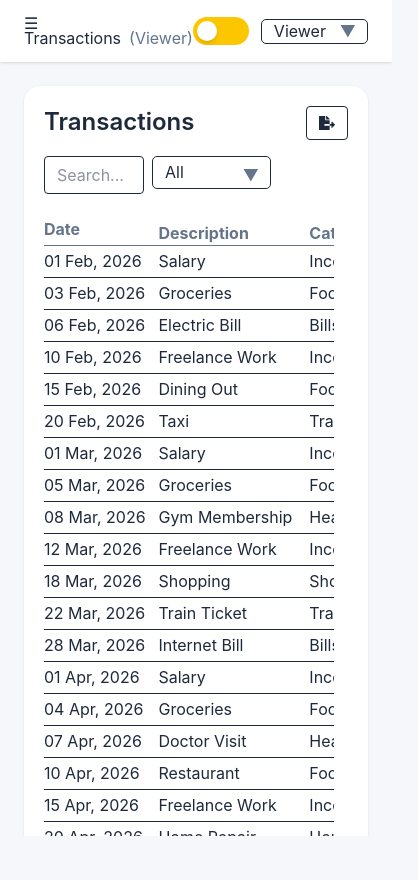
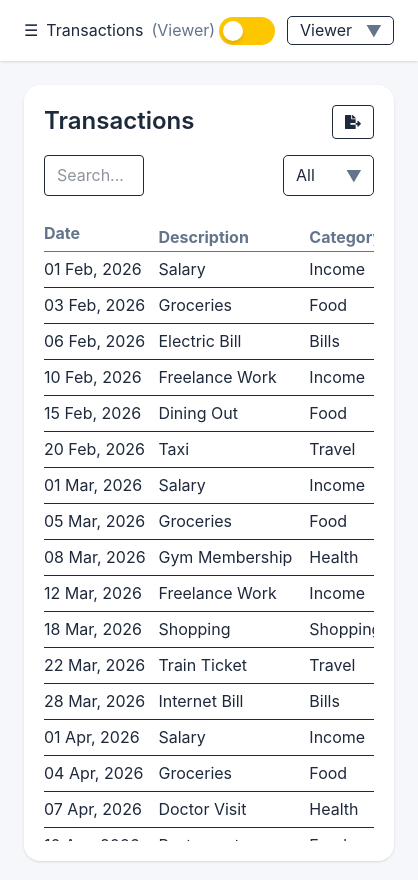
Before and after one commit to ArtyVisual/Finance-Dashboard, a React (Vite) app: page /transactions in a window 390 px wide. Shown: the whole page, 418 px wide, since content can reach past the window. Before the commit the page ends 844 px from the top, so only its background shows below. Built offline with nearby package versions, Linux system fonts and the light colour scheme.

Commit message:
new responsive changes

```diff
--- a/src/App.css
+++ b/src/App.css
@@ -23,25 +23,9 @@ button {
 }
 
 
-@media only screen and (max-width: 500px) {
-  body :is(p, label, span, div, b, a, button, li) {
-    font-weight: 400;
-    font-size: 16px;
-    line-height: 15px;
-  }
-
-  .main-table {
-    max-height: calc(100vh - 227px);
-    max-width: calc(100vw - 100px) ;
-    overflow: auto;
-  }
-
-  .main-table table{
-    min-width: 500px;
-  }
-}
-
 body {
+  width: 100vw;
+  height: 100vh;
   background-color: var(--bg-main);
   color: var(--text-primary);
   transition: all 0.3s ease;
@@ -106,7 +90,7 @@ body {
 }
 
 .custom-select {
-  padding: 8px 40px 8px 12px;
+  padding: 8px 30px 8px 12px;
   /* right padding for arrow space */
   border-radius: 5px;
   border: 1px solid var(--text-primary);
@@ -203,3 +187,30 @@ button {
 button:hover {
   transform: scale(0.95) !important;
 }
+
+@media only screen and (max-width: 500px) {
+  body :is(p, label, span, div, b, a, button, li) {
+    font-weight: 400;
+    font-size: 16px;
+    line-height: 19px;
+  }
+
+  .main-container {
+    height: calc(100vh - 25px);
+  }
+
+  .main-table {
+    max-height: calc(100vh - 227px);
+    max-width: calc(100vw - 60px) ;
+    overflow: auto;
+  }
+
+  .main-table table{
+    min-width: 500px;
+  }
+
+  .custom-select {
+    padding: 10px 12px;
+  }
+
+}
--- a/src/components/TransactionTable.jsx
+++ b/src/components/TransactionTable.jsx
@@ -52,7 +52,7 @@ const TransactionTable = ({ role, limit }) => {
                     </button>
                 </div>
 
-                <div className="flex mb-7 gap-2">
+                <div className="flex mb-7 gap-2 justify-between">
                     {/* Search */}
                     <input
                         type="text"
```
